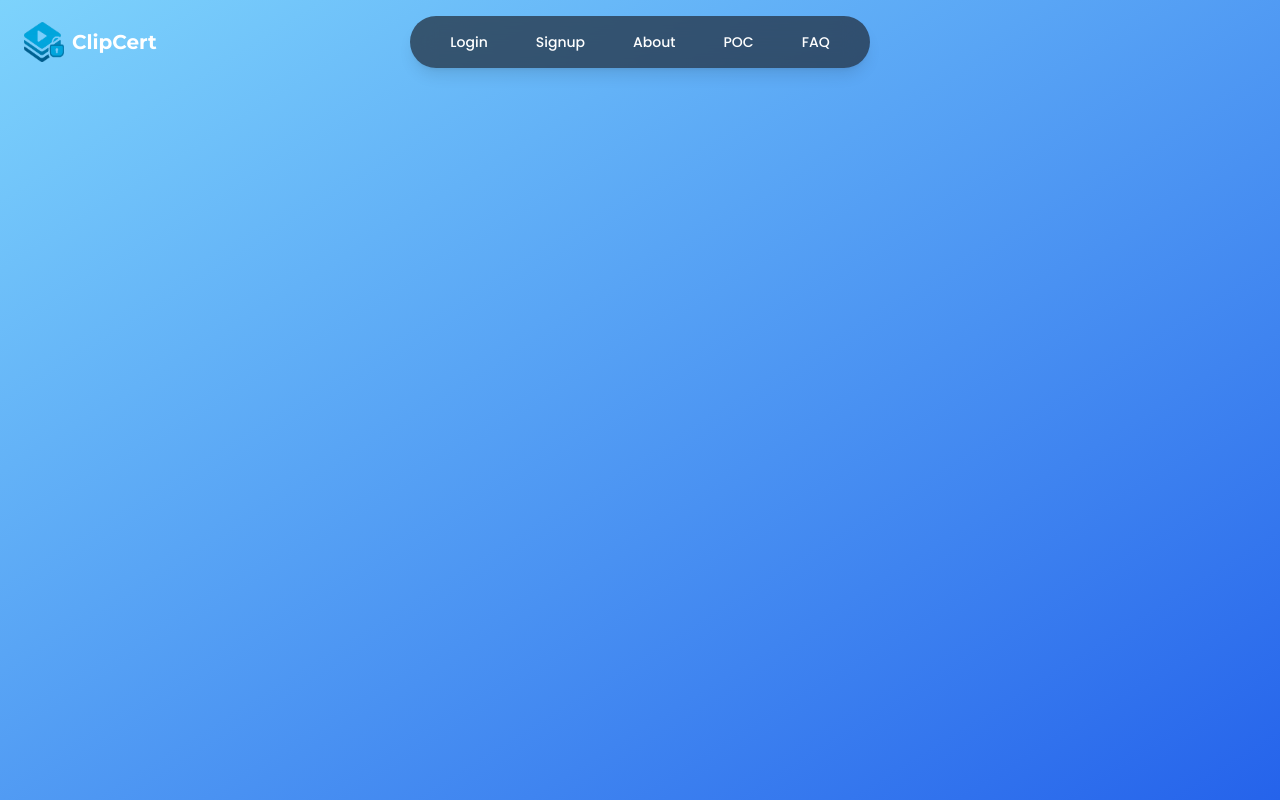
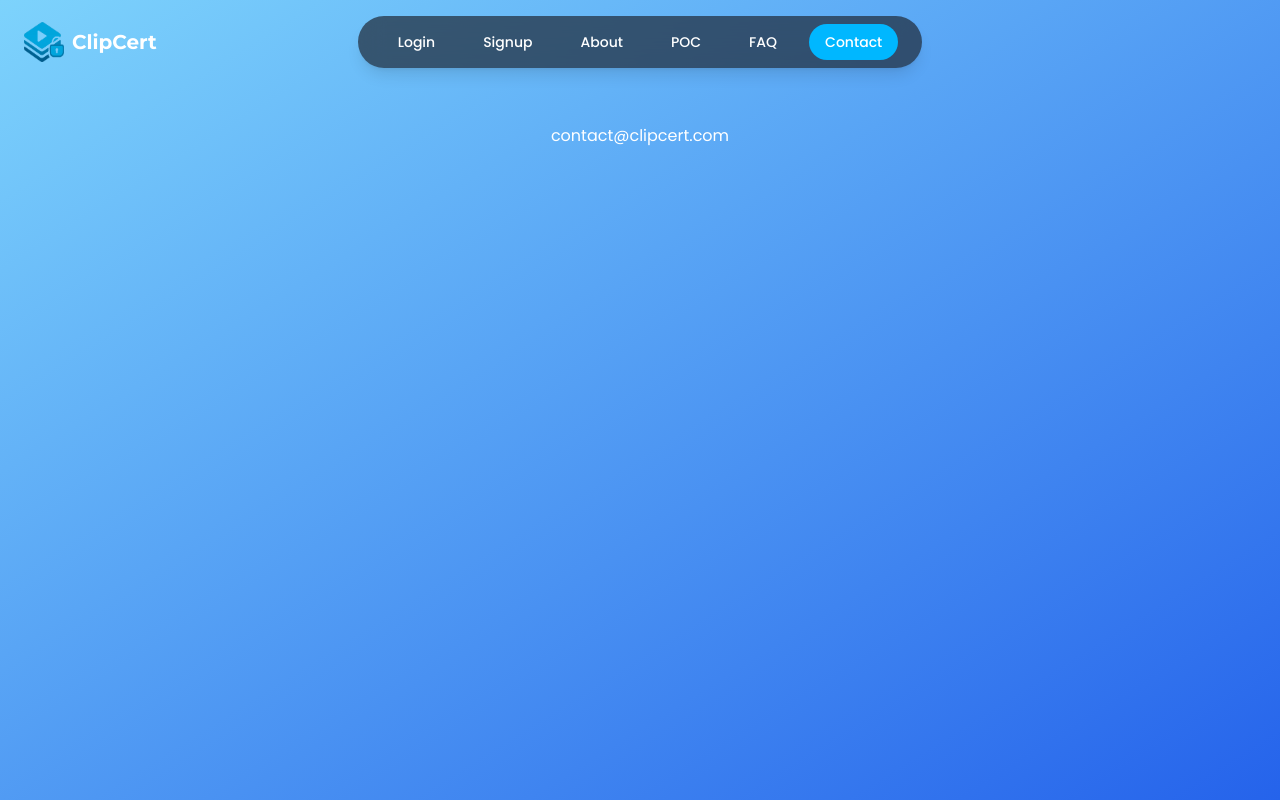
Before and after one commit to Vintr0n/AuthentiClip, a React (Vite) app in the folder frontend/: page /contact in a window 1280 px wide. Built offline with nearby package versions, Linux system fonts and the light colour scheme; what tailwindcss-motion would draw is missing.

Commit message:
Contact page added

```diff
--- a/frontend/src/App.jsx
+++ b/frontend/src/App.jsx
@@ -13,6 +13,7 @@ import VerifyEmail from './pages/VerifyEmail';
 import FAQ from './pages/FAQ';
 import ForgotPassword from "./pages/ForgotPassword";
 import ResetPassword from "./pages/ResetPassword";
+import Contact from "./pages/Contact";
 
 export default function App() {
   return (
@@ -29,6 +30,7 @@ export default function App() {
 <Route path="/FAQ" element={<FAQ />} />
 <Route path="/forgot-password" element={<ForgotPassword />} />
 <Route path="/reset-password" element={<ResetPassword />} />
+<Route path="/contact" element={<Contact />} />
 
           <Route
             path="/upload"
--- a/frontend/src/components/Header.jsx
+++ b/frontend/src/components/Header.jsx
@@ -60,6 +60,7 @@ export default function Header() {
   <NavLink to="/about" className={navLinkClass} onClick={() => setMenuOpen(false)}>About</NavLink>
   <NavLink to="/POC" className={navLinkClass} onClick={() => setMenuOpen(false)}>POC</NavLink>
 <NavLink to="/FAQ" className={navLinkClass} onClick={() => setMenuOpen(false)}>FAQ</NavLink>
+<NavLink to="/contact" className={navLinkClass} onClick={() => setMenuOpen(false)}>Contact</NavLink>
   {user && (
     <>
       <NavLink to="/upload" className={navLinkClass} onClick={() => setMenuOpen(false)}>Upload</NavLink>
@@ -107,6 +108,7 @@ export default function Header() {
           <NavLink to="/about" className={navLinkClass}>About</NavLink>
           <NavLink to="/POC" className={navLinkClass}>POC</NavLink>
 <NavLink to="/FAQ" className={navLinkClass}>FAQ</NavLink>
+<NavLink to="/contact" className={navLinkClass}>Contact</NavLink>
           {user && (
             <>
               <NavLink to="/upload" className={navLinkClass}>Upload</NavLink>
--- /dev/null
+++ b/frontend/src/pages/Contact.jsx
@@ -0,0 +1,19 @@
+import twitterImg from '../assets/twitterExample.png';
+import youtubeImg from '../assets/youtubeExample.png';
+
+export default function About() {
+  return (
+    <div className="flex flex-col items-center min-h-screen overflow-y-auto py-10 px-4">
+
+      {/* Text Section */}
+      <div className="w-full max-w-3xl text-white mb-4">
+
+
+        <p className="mb-4 text-white">
+          contact@clipcert.com
+        </p>
+
+</div>
+</div>
+  );
+}
```
